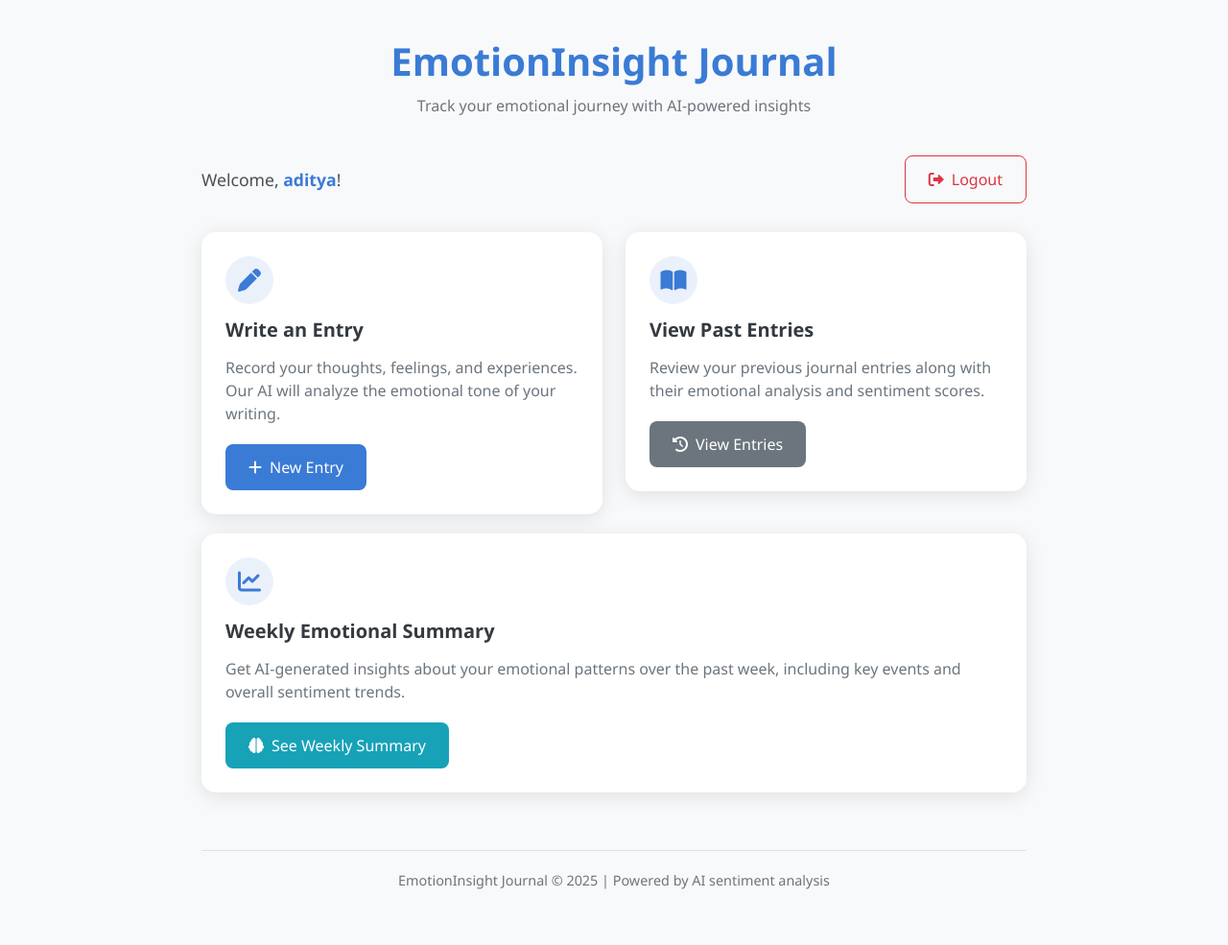
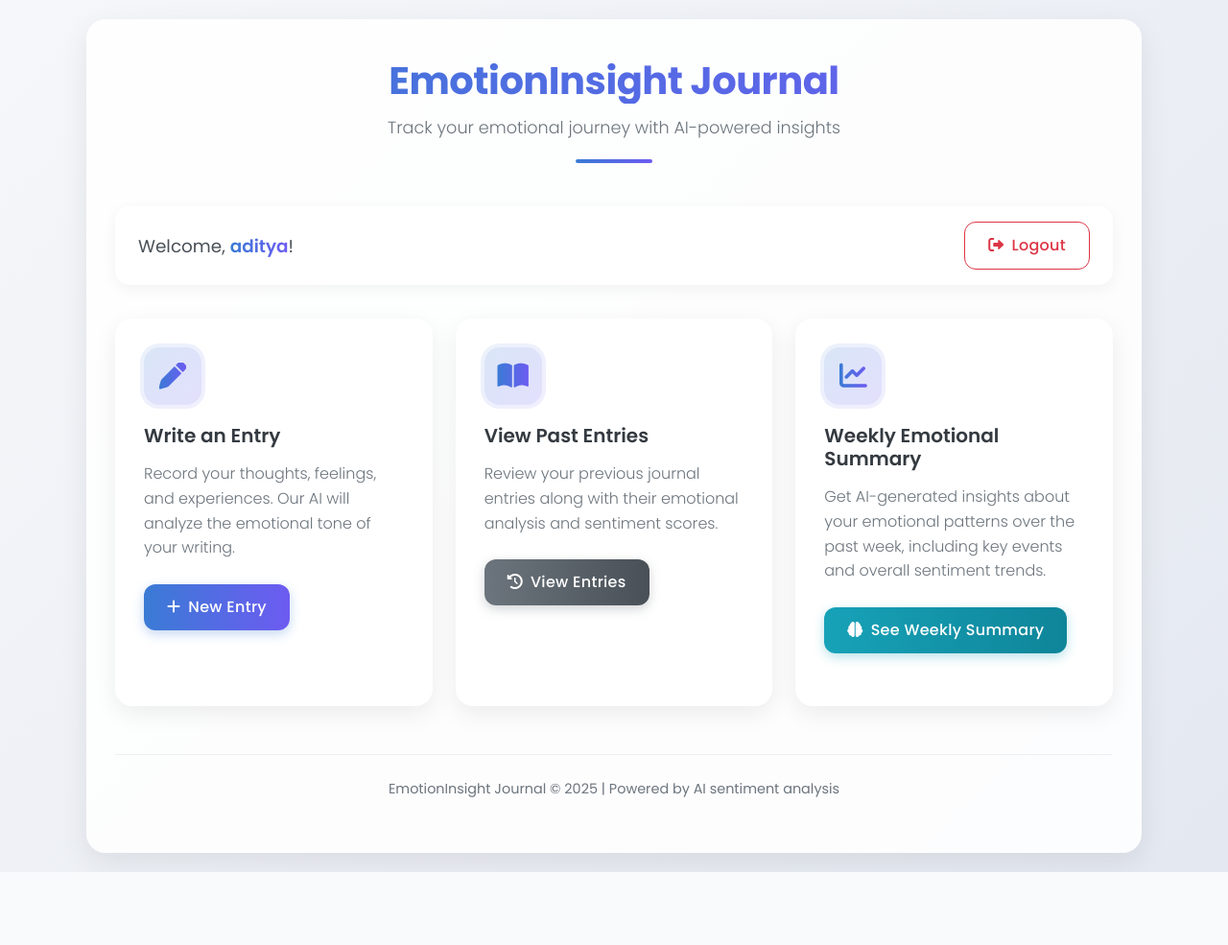
Before and after one commit to aditya-jindal/Emotion-Visualized-Blogging-Platform---Using-LLMs-to-Reflect-Emotional-Journeys, a Flask app: page / in a window 1280 px wide. Shown: the whole page at 96% size. After the commit the page ends 909 px from the top, so only its background shows below. Run offline with Flask 3, Linux system fonts and the light colour scheme; a user stored in the database is signed in.

Commit message:
improved home page interface

```diff
--- a/templates/index.html
+++ b/templates/index.html
@@ -5,142 +5,235 @@
     <meta name="viewport" content="width=device-width, initial-scale=1">
     <link rel="stylesheet" href="https://cdn.jsdelivr.net/npm/bootstrap@5.2.3/dist/css/bootstrap.min.css">
     <link rel="stylesheet" href="https://cdnjs.cloudflare.com/ajax/libs/font-awesome/6.0.0/css/all.min.css">
+    <link href="https://fonts.googleapis.com/css2?family=Poppins:wght@300;400;500;600;700&display=swap" rel="stylesheet">
     <style>
         body {
-            background-color: #f8f9fa;
-            font-family: 'Segoe UI', Tahoma, Geneva, Verdana, sans-serif;
+            background: linear-gradient(135deg, #f5f7fa 0%, #e4e8f0 100%);
+            font-family: 'Poppins', sans-serif;
+            min-height: 100vh;
+            padding: 20px 0;
         }
+
         .dashboard-container {
-            max-width: 900px;
+            max-width: 1100px;
             margin: 0 auto;
-            padding: 40px 20px;
+            padding: 40px 30px;
+            background-color: rgba(255, 255, 255, 0.9);
+            border-radius: 20px;
+            box-shadow: 0 10px 30px rgba(0, 0, 0, 0.08);
         }
+
+        .brand-section {
+            text-align: center;
+            margin-bottom: 45px;
+            position: relative;
+        }
+
         .brand-name {
-            color: #3a7bd5;
+            background: linear-gradient(90deg, #3a7bd5, #6d5bf1);
+            -webkit-background-clip: text;
+            background-clip: text;
+            color: transparent;
+            font-weight: 700;
+            font-size: 2.5rem;
+            letter-spacing: -0.5px;
+            margin-bottom: 12px;
+        }
+
+        .brand-tagline {
+            color: #6c757d;
+            font-size: 1.1rem;
+            font-weight: 300;
+            margin-bottom: 0;
+        }
+
+        .brand-divider {
+            width: 80px;
+            height: 4px;
+            background: linear-gradient(90deg, #3a7bd5, #6d5bf1);
+            margin: 20px auto 35px;
+            border-radius: 2px;
+        }
+
+        .header-section {
+            margin-bottom: 35px;
+            display: flex;
+            justify-content: space-between;
+            align-items: center;
+            padding: 16px 24px;
+            background-color: #ffffff;
+            border-radius: 15px;
+            box-shadow: 0 4px 15px rgba(0, 0, 0, 0.05);
+        }
+
+        .welcome-message {
+            font-size: 1.15rem;
+            color: #495057;
+        }
+
+        .welcome-name {
             font-weight: 600;
-            margin-bottom: 10px;
-            text-align: center;
+            background: linear-gradient(90deg, #3a7bd5, #6d5bf1);
+            -webkit-background-clip: text;
+            background-clip: text;
+            color: transparent;
         }
-        .brand-tagline {
-            text-align: center;
-            color: #6c757d;
-            margin-bottom: 40px;
-        }
-        .card {
-            border: none;
-            border-radius: 15px;
-            box-shadow: 0 4px 20px rgba(0, 0, 0, 0.1);
-            margin-bottom: 20px;
-            transition: transform 0.3s ease;
-        }
-        .card:hover {
-            transform: translateY(-5px);
-        }
-        .card-header {
-            background-color: #ffffff;
-            border-bottom: 1px solid #f0f0f0;
-            border-radius: 15px 15px 0 0 !important;
-            padding: 20px 25px;
-        }
-        .card-body {
-            padding: 25px;
-        }
-        .feature-icon {
-            display: inline-flex;
-            justify-content: center;
-            align-items: center;
-            width: 50px;
-            height: 50px;
-            border-radius: 50%;
-            background-color: rgba(58, 123, 213, 0.1);
-            color: #3a7bd5;
-            margin-bottom: 15px;
-        }
-        .feature-icon i {
-            font-size: 1.5rem;
-        }
+
         .btn-action {
             padding: 12px 24px;
-            border-radius: 8px;
+            border-radius: 12px;
             font-weight: 500;
             text-decoration: none;
             display: inline-block;
-            transition: all 0.2s ease;
+            transition: all 0.3s ease;
             border: none;
+            letter-spacing: 0.3px;
         }
+
         .btn-primary {
-            background-color: #3a7bd5;
+            background: linear-gradient(90deg, #3a7bd5, #6d5bf1);
             color: white;
+            box-shadow: 0 4px 12px rgba(58, 123, 213, 0.3);
         }
+
         .btn-primary:hover {
-            background-color: #2a6ac5;
+            box-shadow: 0 6px 15px rgba(58, 123, 213, 0.4);
+            transform: translateY(-2px);
+            background: linear-gradient(90deg, #326fc5, #5d4ce0);
+        }
+
+        .btn-secondary {
+            background: linear-gradient(90deg, #6c757d, #495057);
             color: white;
+            box-shadow: 0 4px 12px rgba(108, 117, 125, 0.3);
         }
-        .btn-secondary {
-            background-color: #6c757d;
+
+        .btn-secondary:hover {
+            box-shadow: 0 6px 15px rgba(108, 117, 125, 0.4);
+            transform: translateY(-2px);
+            background: linear-gradient(90deg, #5c656d, #404851);
+        }
+
+        .btn-info {
+            background: linear-gradient(90deg, #17a2b8, #0f8599);
             color: white;
+            box-shadow: 0 4px 12px rgba(23, 162, 184, 0.3);
         }
-        .btn-secondary:hover {
-            background-color: #5a6268;
-            color: white;
+
+        .btn-info:hover {
+            box-shadow: 0 6px 15px rgba(23, 162, 184, 0.4);
+            transform: translateY(-2px);
+            background: linear-gradient(90deg, #1591a5, #0d7485);
         }
-        .btn-info {
-            background-color: #17a2b8;
-            color: white;
-        }
-        .btn-info:hover {
-            background-color: #138496;
-            color: white;
-        }
+
         .btn-outline-danger {
             border: 1px solid #dc3545;
             color: #dc3545;
             background-color: transparent;
         }
+
         .btn-outline-danger:hover {
             background-color: #dc3545;
             color: white;
+            box-shadow: 0 4px 12px rgba(220, 53, 69, 0.2);
+            transform: translateY(-2px);
         }
-        .header-section {
-            margin-bottom: 30px;
-            display: flex;
-            justify-content: space-between;
+
+        .card {
+            border: none;
+            border-radius: 18px;
+            box-shadow: 0 8px 25px rgba(0, 0, 0, 0.07);
+            margin-bottom: 25px;
+            transition: transform 0.4s ease, box-shadow 0.4s ease;
+            overflow: hidden;
+        }
+
+        .card:hover {
+            transform: translateY(-8px);
+            box-shadow: 0 14px 30px rgba(0, 0, 0, 0.1);
+        }
+
+        .card-body {
+            padding: 30px;
+        }
+
+        .feature-icon {
+            display: inline-flex;
+            justify-content: center;
             align-items: center;
+            width: 60px;
+            height: 60px;
+            border-radius: 16px;
+            background: linear-gradient(135deg, rgba(58, 123, 213, 0.1), rgba(109, 91, 241, 0.1));
+            margin-bottom: 20px;
+            position: relative;
+            z-index: 1;
         }
-        .welcome-message {
-            font-size: 1.1rem;
-            color: #495057;
+
+        .feature-icon::before {
+            content: '';
+            position: absolute;
+            z-index: -1;
+            top: -4px;
+            left: -4px;
+            right: -4px;
+            bottom: -4px;
+            border-radius: 20px;
+            background: linear-gradient(135deg, #3a7bd5, #6d5bf1);
+            opacity: 0.1;
         }
-        .welcome-name {
-            font-weight: 600;
-            color: #3a7bd5;
+
+        .feature-icon i {
+            font-size: 1.8rem;
+            background: linear-gradient(90deg, #3a7bd5, #6d5bf1);
+            -webkit-background-clip: text;
+            background-clip: text;
+            color: transparent;
         }
-        .action-buttons {
-            margin-top: 20px;
-        }
+
         .card-title {
             font-weight: 600;
             color: #343a40;
             margin-bottom: 15px;
+            font-size: 1.25rem;
         }
+
         .card-text {
             color: #6c757d;
-            margin-bottom: 20px;
+            margin-bottom: 25px;
+            line-height: 1.6;
+            font-weight: 300;
         }
+
         .footer {
             text-align: center;
-            margin-top: 40px;
-            padding-top: 20px;
-            border-top: 1px solid #dee2e6;
+            margin-top: 50px;
+            padding-top: 25px;
+            border-top: 1px solid rgba(222, 226, 230, 0.5);
             color: #6c757d;
             font-size: 0.9rem;
+        }
+
+        @media (max-width: 768px) {
+            .dashboard-container {
+                padding: 25px 15px;
+            }
+
+            .header-section {
+                flex-direction: column;
+                gap: 15px;
+                text-align: center;
+            }
         }
     </style>
 </head>
 <body>
     <div class="container dashboard-container">
-        <h1 class="brand-name">EmotionInsight Journal</h1>
-        <p class="brand-tagline">Track your emotional journey with AI-powered insights</p>
+        <div class="brand-section">
+            <h1 class="brand-name">EmotionInsight Journal</h1>
+            <p class="brand-tagline">Track your emotional journey with AI-powered insights</p>
+            <div class="brand-divider"></div>
+        </div>
 
         <div class="header-section">
             <div class="welcome-message">
@@ -151,9 +244,9 @@
             </a>
         </div>
 
-        <div class="row">
-            <div class="col-md-6">
-                <div class="card">
+        <div class="row g-4 d-flex align-items-stretch">
+            <div class="col-md-4">
+                <div class="card h-100">
                     <div class="card-body">
                         <div class="feature-icon">
                             <i class="fas fa-pen"></i>
@@ -167,8 +260,8 @@
                 </div>
             </div>
 
-            <div class="col-md-6">
-                <div class="card">
+            <div class="col-md-4">
+                <div class="card h-100">
                     <div class="card-body">
                         <div class="feature-icon">
                             <i class="fas fa-book-open"></i>
@@ -182,8 +275,8 @@
                 </div>
             </div>
 
-            <div class="col-md-12">
-                <div class="card">
+            <div class="col-md-4">
+                <div class="card h-100">
                     <div class="card-body">
                         <div class="feature-icon">
                             <i class="fas fa-chart-line"></i>
@@ -202,5 +295,7 @@
             <p>EmotionInsight Journal &copy; 2025 | Powered by AI sentiment analysis</p>
         </div>
     </div>
+
+    <script src="https://cdn.jsdelivr.net/npm/bootstrap@5.2.3/dist/js/bootstrap.bundle.min.js"></script>
 </body>
 </html>
```
